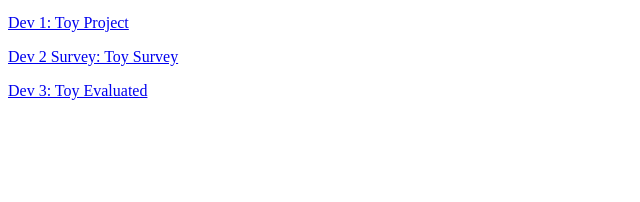
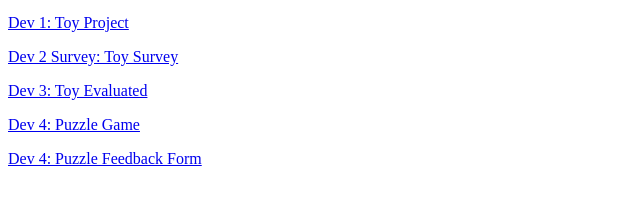
Before and after one commit to rganguli0753/2900Web, a plain HTML site: page index.html in a window 1280 px wide. Shown: the part 100-302 px from the top of the page, without its empty margins (0-640 px from the left). Drawn offline with Linux system fonts and the light colour scheme.

Commit message:
Added form and game to site

```diff
--- a/index.html
+++ b/index.html
@@ -27,6 +27,14 @@
 			<a href="resources/Dev3/game.html" target="_blank">Dev 3: Toy Evaluated</a>
 			<br>
 		</p>
+		<p>
+			<a href="resources/Dev4/game.html" target="_blank">Dev 4: Puzzle Game</a>
+			<br>
+		</p>
+		<p>
+			<a href="https://forms.gle/LY7LNdrtNPgoWqVa9" target="_blank">Dev 4: Puzzle Feedback Form</a>
+			<br>
+		</p>
 
 	</body>
 </html>
```
